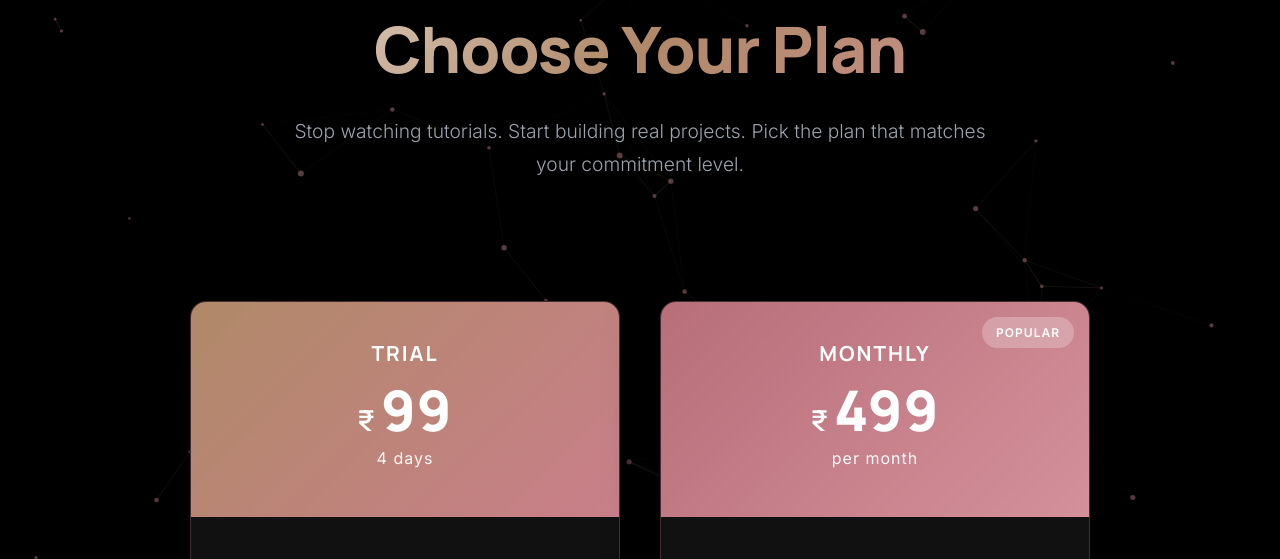
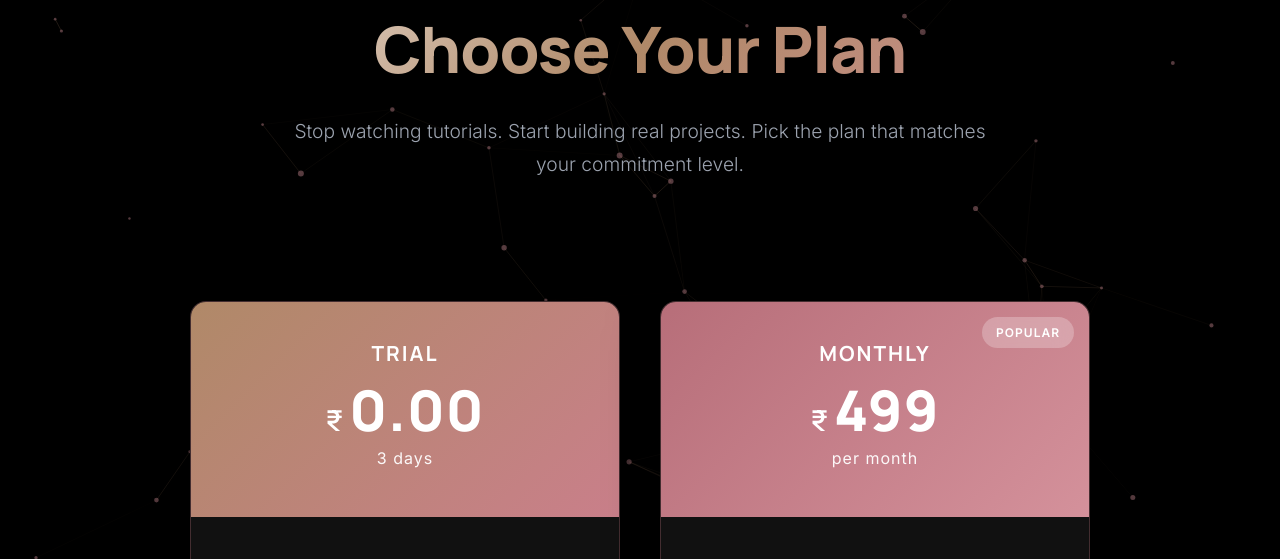
Before and after one commit to Aayush278/comptyzil, a plain HTML site: page index.html in a window 1280 px wide. Shown: the part 172-731 px from the top of the page. Drawn offline with Linux system fonts and the light colour scheme.

Commit message:
Update index.html

```diff
--- a/index.html
+++ b/index.html
@@ -448,8 +448,8 @@
         <div class="price-card trial">
           <div class="price-top">
             <div class="plan-name">Trial</div>
-            <div class="plan-price"><span>₹</span>99</div>
-            <div class="plan-duration">4 days</div>
+            <div class="plan-price"><span>₹</span>0.00</div>
+            <div class="plan-duration">3 days</div>
           </div>
           <div class="price-body">
             <ul class="feature-list">
@@ -459,7 +459,7 @@
               <li>Community access</li>
               <li>Basic mentor support</li>
             </ul>
-            <a href="https://rzp.io/rzp/LL0JFKC" class="buy-now-btn">Start Trial</a>
+            <a href="https://payments99.tyzil.in/" class="buy-now-btn">Start Trial</a>
           </div>
         </div>
 
```
